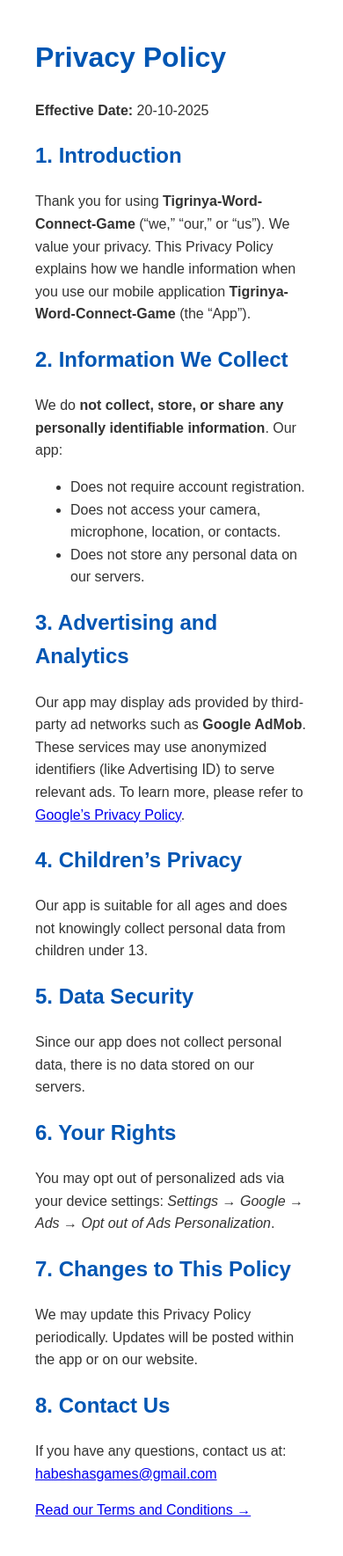
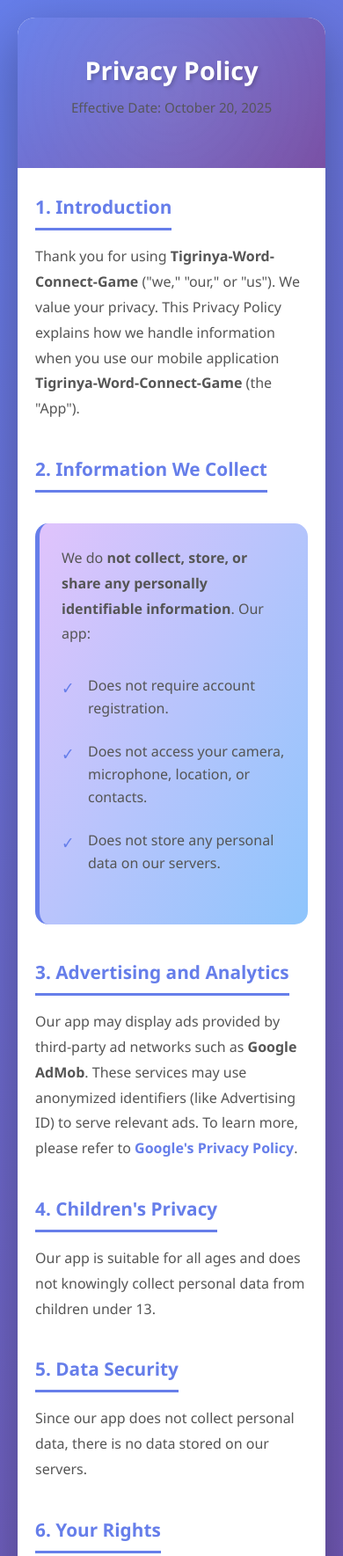
Before and after one commit to eyasu11321238a/Tigrinya-Word-Connect-Game, a plain HTML site: page index.html in a window 390 px wide. Shown: the top 1769 px of the page at 88% size. Drawn offline with Linux system fonts and the light colour scheme.

Commit message:
Revamp Privacy Policy page layout and styles
Updated the Privacy Policy page with new styles and structure.

```diff
--- a/index.html
+++ b/index.html
@@ -5,56 +5,311 @@
   <meta name="viewport" content="width=device-width, initial-scale=1.0">
   <title>Tigrinya Word Connect - Privacy Policy</title>
   <style>
+    * {
+      margin: 0;
+      padding: 0;
+      box-sizing: border-box;
+    }
+
     body {
-      font-family: Arial, sans-serif;
-      margin: 40px;
+      font-family: 'Segoe UI', Tahoma, Geneva, Verdana, sans-serif;
+      background: linear-gradient(135deg, #667eea 0%, #764ba2 100%);
+      min-height: 100vh;
+      padding: 20px;
+      color: #333;
+    }
+
+    .container {
+      max-width: 900px;
+      margin: 0 auto;
+      background: white;
+      border-radius: 20px;
+      box-shadow: 0 20px 60px rgba(0, 0, 0, 0.3);
+      overflow: hidden;
+      animation: fadeIn 0.6s ease-out;
+    }
+
+    @keyframes fadeIn {
+      from {
+        opacity: 0;
+        transform: translateY(20px);
+      }
+      to {
+        opacity: 1;
+        transform: translateY(0);
+      }
+    }
+
+    .header {
+      background: linear-gradient(135deg, #667eea 0%, #764ba2 100%);
+      color: white;
+      padding: 60px 40px;
+      text-align: center;
+      position: relative;
+      overflow: hidden;
+    }
+
+    .header::before {
+      content: '';
+      position: absolute;
+      top: -50%;
+      right: -50%;
+      width: 200%;
+      height: 200%;
+      background: radial-gradient(circle, rgba(255,255,255,0.1) 0%, transparent 70%);
+      animation: pulse 4s ease-in-out infinite;
+    }
+
+    @keyframes pulse {
+      0%, 100% { transform: scale(1); }
+      50% { transform: scale(1.1); }
+    }
+
+    .header h1 {
+      font-size: 2.5em;
+      margin-bottom: 10px;
+      position: relative;
+      z-index: 1;
+      text-shadow: 2px 2px 4px rgba(0,0,0,0.2);
+    }
+
+    .header .date {
+      font-size: 0.95em;
+      opacity: 0.95;
+      position: relative;
+      z-index: 1;
+    }
+
+    .content {
+      padding: 50px 40px;
+    }
+
+    .section {
+      margin-bottom: 40px;
+      animation: slideIn 0.5s ease-out backwards;
+    }
+
+    .section:nth-child(1) { animation-delay: 0.1s; }
+    .section:nth-child(2) { animation-delay: 0.2s; }
+    .section:nth-child(3) { animation-delay: 0.3s; }
+    .section:nth-child(4) { animation-delay: 0.4s; }
+    .section:nth-child(5) { animation-delay: 0.5s; }
+    .section:nth-child(6) { animation-delay: 0.6s; }
+    .section:nth-child(7) { animation-delay: 0.7s; }
+    .section:nth-child(8) { animation-delay: 0.8s; }
+
+    @keyframes slideIn {
+      from {
+        opacity: 0;
+        transform: translateX(-20px);
+      }
+      to {
+        opacity: 1;
+        transform: translateX(0);
+      }
+    }
+
+    h2 {
+      color: #667eea;
+      font-size: 1.6em;
+      margin-bottom: 15px;
+      padding-bottom: 10px;
+      border-bottom: 3px solid #667eea;
+      display: inline-block;
+    }
+
+    p {
+      line-height: 1.8;
+      color: #555;
+      margin-bottom: 15px;
+    }
+
+    ul {
+      list-style: none;
+      margin: 20px 0;
+    }
+
+    li {
+      padding: 12px 0 12px 30px;
+      position: relative;
+      color: #555;
       line-height: 1.6;
-      color: #333;
-      max-width: 800px;
     }
-    h1, h2 {
-      color: #0056b3;
+
+    li::before {
+      content: '✓';
+      position: absolute;
+      left: 0;
+      color: #667eea;
+      font-weight: bold;
+      font-size: 1.2em;
+    }
+
+    a {
+      color: #667eea;
+      text-decoration: none;
+      font-weight: 600;
+      transition: all 0.3s ease;
+      position: relative;
+    }
+
+    a::after {
+      content: '';
+      position: absolute;
+      bottom: -2px;
+      left: 0;
+      width: 0;
+      height: 2px;
+      background: #667eea;
+      transition: width 0.3s ease;
+    }
+
+    a:hover::after {
+      width: 100%;
+    }
+
+    a:hover {
+      color: #764ba2;
+    }
+
+    .highlight {
+      background: linear-gradient(120deg, #e0c3fc 0%, #8ec5fc 100%);
+      padding: 25px;
+      border-radius: 15px;
+      border-left: 5px solid #667eea;
+      margin: 20px 0;
+    }
+
+    .contact-box {
+      background: linear-gradient(135deg, #f093fb 0%, #f5576c 100%);
+      color: white;
+      padding: 30px;
+      border-radius: 15px;
+      text-align: center;
+      margin-top: 30px;
+    }
+
+    .contact-box p {
+      color: white;
+      font-size: 1.1em;
+    }
+
+    .contact-box a {
+      color: white;
+      font-size: 1.2em;
+      text-decoration: underline;
+    }
+
+    .cta-button {
+      display: inline-block;
+      background: linear-gradient(135deg, #667eea 0%, #764ba2 100%);
+      color: white;
+      padding: 15px 40px;
+      border-radius: 50px;
+      margin-top: 20px;
+      font-weight: 600;
+      transition: transform 0.3s ease, box-shadow 0.3s ease;
+      box-shadow: 0 5px 15px rgba(102, 126, 234, 0.4);
+    }
+
+    .cta-button:hover {
+      transform: translateY(-3px);
+      box-shadow: 0 8px 25px rgba(102, 126, 234, 0.6);
+    }
+
+    .cta-button::after {
+      display: none;
+    }
+
+    em {
+      background: #f0f0f0;
+      padding: 2px 8px;
+      border-radius: 4px;
+      font-style: normal;
+      font-family: 'Courier New', monospace;
+      font-size: 0.9em;
+    }
+
+    @media (max-width: 768px) {
+      .header {
+        padding: 40px 20px;
+      }
+
+      .header h1 {
+        font-size: 1.8em;
+      }
+
+      .content {
+        padding: 30px 20px;
+      }
+
+      h2 {
+        font-size: 1.3em;
+      }
     }
   </style>
 </head>
 <body>
+  <div class="container">
+    <div class="header">
       <h1>Privacy Policy</h1>
-  <p><strong>Effective Date:</strong> 20-10-2025</p>
+      <p class="date">Effective Date: October 20, 2025</p>
+    </div>
 
+    <div class="content">
+      <div class="section">
         <h2>1. Introduction</h2>
-  <p>Thank you for using <strong>Tigrinya-Word-Connect-Game</strong> (“we,” “our,” or “us”).
-  We value your privacy. This Privacy Policy explains how we handle information when you use our mobile application <strong>Tigrinya-Word-Connect-Game</strong> (the “App”).</p>
+        <p>Thank you for using <strong>Tigrinya-Word-Connect-Game</strong> ("we," "our," or "us"). We value your privacy. This Privacy Policy explains how we handle information when you use our mobile application <strong>Tigrinya-Word-Connect-Game</strong> (the "App").</p>
+      </div>
 
+      <div class="section">
         <h2>2. Information We Collect</h2>
+        <div class="highlight">
           <p>We do <strong>not collect, store, or share any personally identifiable information</strong>. Our app:</p>
           <ul>
             <li>Does not require account registration.</li>
             <li>Does not access your camera, microphone, location, or contacts.</li>
             <li>Does not store any personal data on our servers.</li>
           </ul>
+        </div>
+      </div>
 
+      <div class="section">
         <h2>3. Advertising and Analytics</h2>
-  <p>Our app may display ads provided by third-party ad networks such as <strong>Google AdMob</strong>.
-  These services may use anonymized identifiers (like Advertising ID) to serve relevant ads.
-  To learn more, please refer to <a href="https://policies.google.com/privacy" target="_blank">Google’s Privacy Policy</a>.</p>
+        <p>Our app may display ads provided by third-party ad networks such as <strong>Google AdMob</strong>. These services may use anonymized identifiers (like Advertising ID) to serve relevant ads. To learn more, please refer to <a href="https://policies.google.com/privacy" target="_blank">Google's Privacy Policy</a>.</p>
+      </div>
 
-  <h2>4. Children’s Privacy</h2>
+      <div class="section">
+        <h2>4. Children's Privacy</h2>
         <p>Our app is suitable for all ages and does not knowingly collect personal data from children under 13.</p>
+      </div>
 
+      <div class="section">
         <h2>5. Data Security</h2>
         <p>Since our app does not collect personal data, there is no data stored on our servers.</p>
+      </div>
 
+      <div class="section">
         <h2>6. Your Rights</h2>
-  <p>You may opt out of personalized ads via your device settings:
-  <em>Settings → Google → Ads → Opt out of Ads Personalization</em>.</p>
+        <p>You may opt out of personalized ads via your device settings: <em>Settings → Google → Ads → Opt out of Ads Personalization</em>.</p>
+      </div>
 
+      <div class="section">
         <h2>7. Changes to This Policy</h2>
         <p>We may update this Privacy Policy periodically. Updates will be posted within the app or on our website.</p>
+      </div>
 
+      <div class="section">
         <h2>8. Contact Us</h2>
-  <p>If you have any questions, contact us at:
-  <a href="mailto:habeshasgames@gmail.com">habeshasgames@gmail.com</a></p>
-
-  <p><a href="/terms.html">Read our Terms and Conditions →</a></p>
+        <div class="contact-box">
+          <p>If you have any questions, contact us at:</p>
+          <p><a href="mailto:habeshasgames@gmail.com">habeshasgames@gmail.com</a></p>
+        </div>
+        <p style="text-align: center;">
+          <a href="/terms.html" class="cta-button">Read our Terms and Conditions →</a>
+        </p>
+      </div>
+    </div>
+  </div>
 </body>
 </html>
```
Lines whose indentation alone changed are shown as unchanged.
